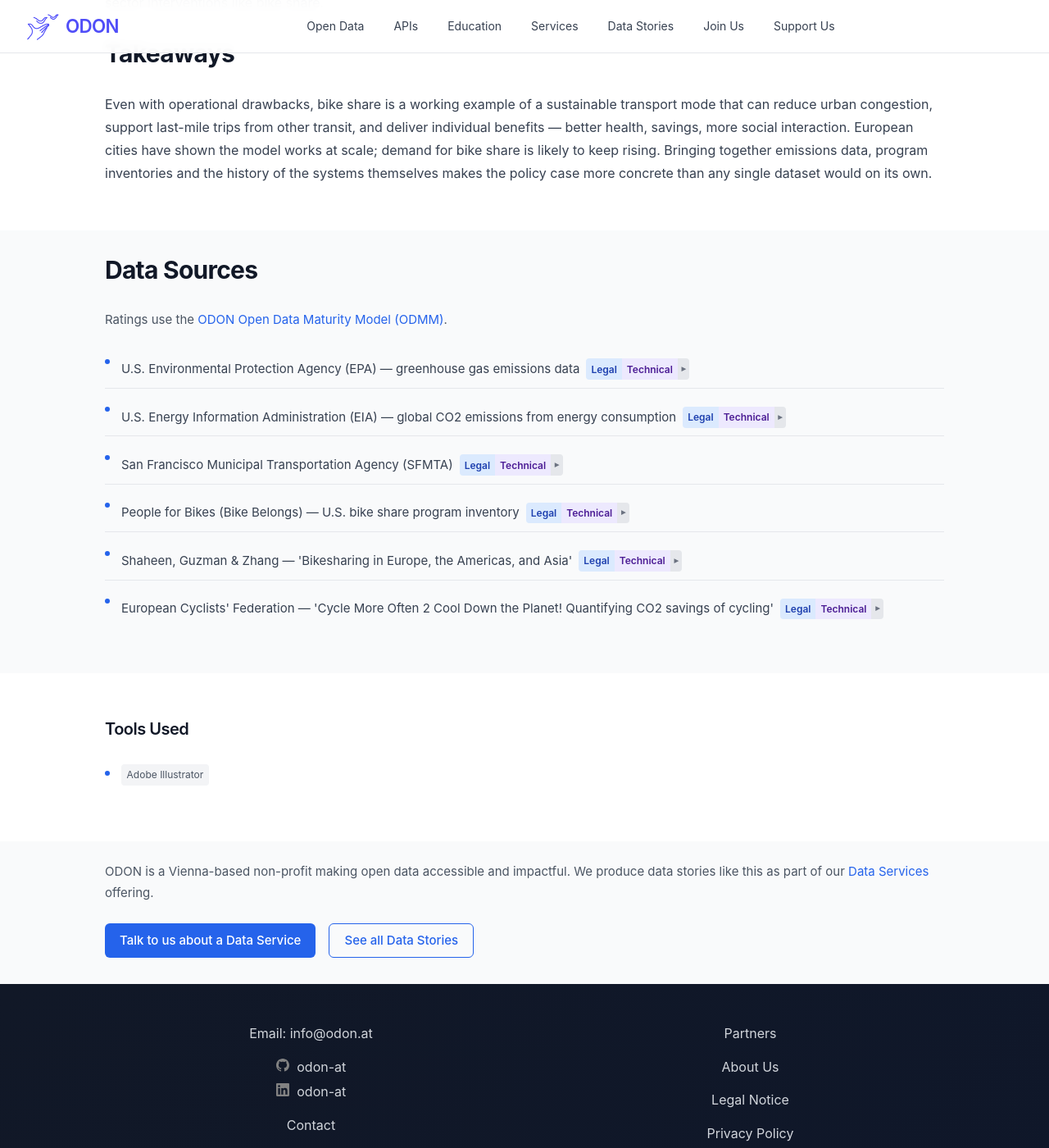
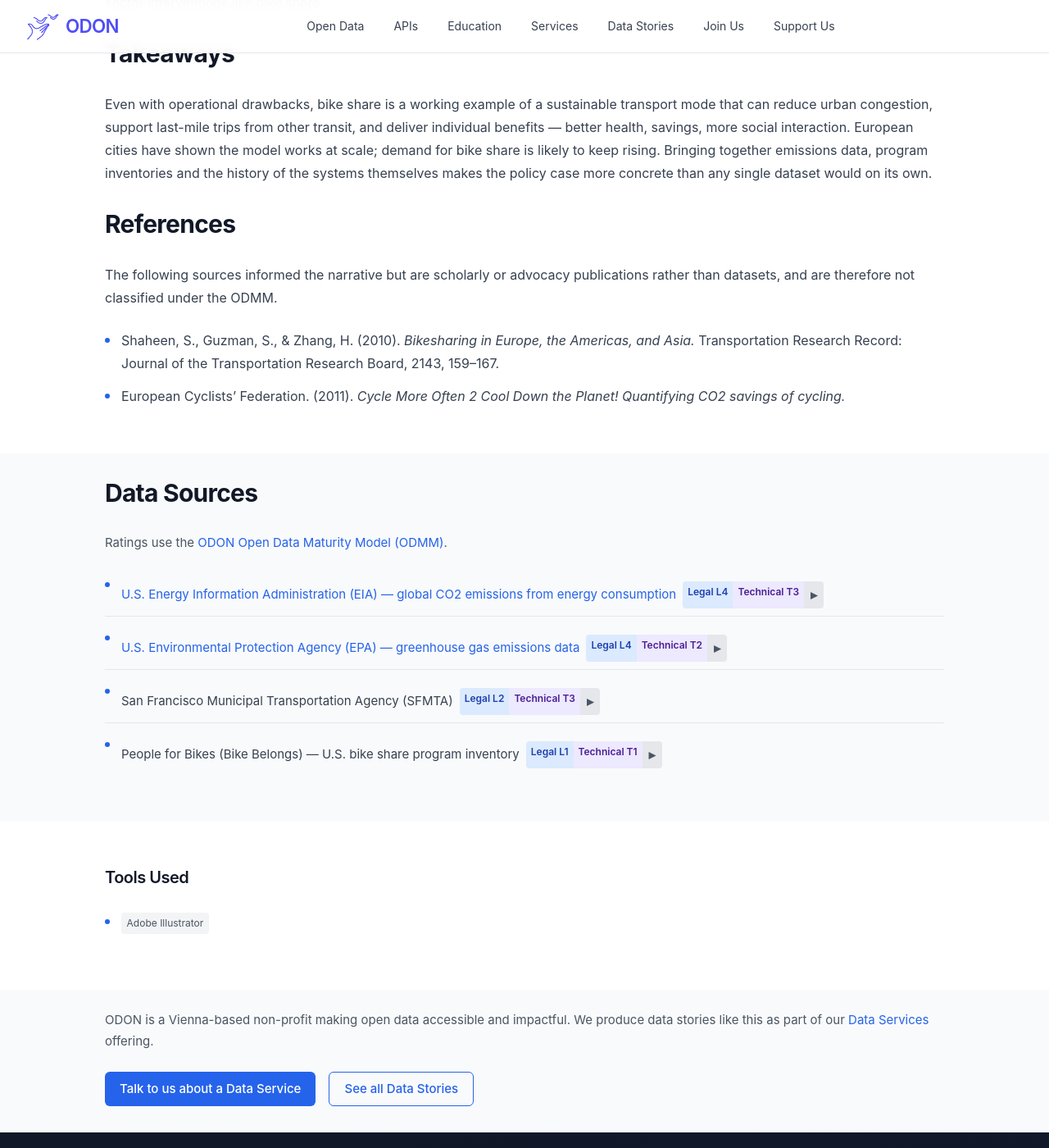
Before and after one commit to verein-odon/verein-odon.github.io, a Jekyll site: the page built from docs/_data_stories/bike-share-sustainable-mobility.md, in a window 1280 px wide and 1400 px high, scrolled down 1688 px. Shown: the whole window at 82% size. Built offline with Jekyll 4.4.1, drawn with Linux system fonts in a browser that asks for light colours; some of the changed lines change nothing that is shown.

Commit message:
Data Stories improvements

```diff
--- a/docs/_data_stories/bike-share-sustainable-mobility.md
+++ b/docs/_data_stories/bike-share-sustainable-mobility.md
@@ -27,30 +27,61 @@
 tools:
   - "Adobe Illustrator"
 data_sources:
+  - name: "U.S. Energy Information Administration (EIA) — global CO2 emissions from energy consumption"
+    url: "https://www.eia.gov/opendata/"
+    odmm_legal: "L4"
+    odmm_legal_details: >
+      U.S. Government publications are in the public domain. The EIA explicitly
+      permits use and distribution of all data, files, databases, reports, and graphs
+      from its website, with attribution requested as a courtesy but not legally
+      required — L4.
+    odmm_technical: "T3"
+    odmm_technical_details: >
+      Data is available via the EIA Open Data API (JSON) with stable series IDs, as
+      well as bulk downloads and structured tables. The API requires a free registration
+      key, which prevents a strict T4 classification. Rated T3. Note: this rating
+      reflects the EIA publisher in general; the exact series used on the poster has
+      not been pinned down.
   - name: "U.S. Environmental Protection Agency (EPA) — greenhouse gas emissions data"
-    url: ""
-    odmm_legal: ""    # TODO: verify ODMM ratings against the specific EPA dataset cited
-    odmm_technical: ""
-  - name: "U.S. Energy Information Administration (EIA) — global CO2 emissions from energy consumption"
-    url: ""
-    odmm_legal: ""    # TODO: verify ODMM ratings against the specific EIA dataset cited
-    odmm_technical: ""
+    url: "https://www.epa.gov/ghgemissions"
+    odmm_legal: "L4"
+    odmm_legal_details: >
+      EPA materials are U.S. Government works and public domain by default. Use and
+      distribution require no permission, though EPA notes that data from non-EPA
+      sources embedded in its publications may carry separate restrictions — L4 at
+      the EPA publisher level.
+    odmm_technical: "T2"
+    odmm_technical_details: >
+      As cited on the poster, the statistic (fossil CO2 as a share of total GHG
+      emissions) appears to come from a high-level report figure rather than a
+      specific machine-readable dataset. The U.S. GHG Inventory is available in
+      structured CSV form (which would be T3), but the exact underlying dataset
+      cannot be confirmed from the poster alone — rated T2 pending verification.
   - name: "San Francisco Municipal Transportation Agency (SFMTA)"
     url: ""
-    odmm_legal: ""    # TODO: verify ODMM ratings
-    odmm_technical: ""
+    odmm_legal: "L2"
+    odmm_legal_details: >
+      The poster does not specify which SFMTA dataset was used, and the legal rating
+      depends entirely on the source. The SFMTA GTFS transit feed is published under
+      a custom revocable licence that restricts reuse — L2. Data published via DataSF
+      carries a Public Domain Dedication and would be L4. Without knowing the exact
+      dataset, the more conservative L2 applies.
+    odmm_technical: "T3"
+    odmm_technical_details: >
+      Structured transit feeds and DataSF exports are typically available as
+      downloadable files in standard formats (GTFS, CSV) — rated T3. The exact
+      dataset and endpoint have not been confirmed from the poster alone.
   - name: "People for Bikes (Bike Belongs) — U.S. bike share program inventory"
     url: ""
-    odmm_legal: ""    # TODO: verify ODMM ratings
-    odmm_technical: ""
-  - name: "Shaheen, Guzman & Zhang — 'Bikesharing in Europe, the Americas, and Asia'"
-    url: ""
-    odmm_legal: ""    # TODO: verify ODMM ratings; this is a research paper, not a dataset
-    odmm_technical: ""
-  - name: "European Cyclists' Federation — 'Cycle More Often 2 Cool Down the Planet! Quantifying CO2 savings of cycling'"
-    url: ""
-    odmm_legal: ""    # TODO: verify ODMM ratings; this is a report, not a dataset
-    odmm_technical: ""
+    odmm_legal: "L1"
+    odmm_legal_details: >
+      The cited material is a webpage on an advocacy organisation's site with no
+      explicit open data licence or terms of reuse stated. In the absence of clear
+      permission, ODMM defaults to L1 (any restriction or absence of clarity).
+    odmm_technical: "T1"
+    odmm_technical_details: >
+      Content was rendered as a webpage with no structured data export, download, or
+      machine-readable format available at the time of publication — rated T1.
 embed:
   kind: "none"
 featured: false
@@ -74,3 +105,10 @@
 ## Takeaways
 
 Even with operational drawbacks, bike share is a working example of a sustainable transport mode that can reduce urban congestion, support last-mile trips from other transit, and deliver individual benefits — better health, savings, more social interaction. European cities have shown the model works at scale; demand for bike share is likely to keep rising. Bringing together emissions data, program inventories and the history of the systems themselves makes the policy case more concrete than any single dataset would on its own.
+
+## References
+
+The following sources informed the narrative but are scholarly or advocacy publications rather than datasets, and are therefore not classified under the ODMM.
+
+- Shaheen, S., Guzman, S., & Zhang, H. (2010). *Bikesharing in Europe, the Americas, and Asia.* Transportation Research Record: Journal of the Transportation Research Board, 2143, 159–167.
+- European Cyclists' Federation. (2011). *Cycle More Often 2 Cool Down the Planet! Quantifying CO2 savings of cycling.*
--- a/docs/_includes/odmm-badge.html
+++ b/docs/_includes/odmm-badge.html
@@ -1,6 +1,6 @@
 {% comment %} usage: include odmm-badge.html legal=source.odmm_legal technical=source.odmm_technical no_link="true" {% endcomment %}
 {% if include.no_link %}
-<span class="odmm-badge odmm-badge--expandable" title="ODON Open Data Maturity Model — Legal {{ include.legal }} · Technical {{ include.technical }} — click to expand">
+<span class="odmm-badge odmm-badge--expandable" title="ODON Open Data Maturity Model — Legal {{ include.legal }} · Technical {{ include.technical }}">
   <span class="odmm-badge__legal">Legal {{ include.legal }}</span><span class="odmm-badge__tech">Technical {{ include.technical }}</span><span class="odmm-badge__chevron"></span>
 </span>
 {% else %}
--- a/docs/assets/main.scss
+++ b/docs/assets/main.scss
@@ -2529,11 +2529,16 @@
 }
 .odmm-badge__chevron {
   background: var(--color-gray-200, #e5e7eb);
-  color: var(--color-gray-500, #6b7280);
-  padding: 0.2em 0.45em;
-  font-size: 0.65rem;
+  color: var(--color-gray-600, #4b5563);
+  padding: 0.15em 0.5em;
+  font-size: 1rem;
   display: inline-flex;
   align-items: center;
+  transition: background 0.15s, color 0.15s;
+}
+.ds-source-details[open] .odmm-badge__chevron {
+  background: #bfdbfe;
+  color: #1e40af;
 }
 .odmm-badge__chevron::before { content: "▸"; }
 .ds-source-details[open] .odmm-badge__chevron::before { content: "▾"; }
```
